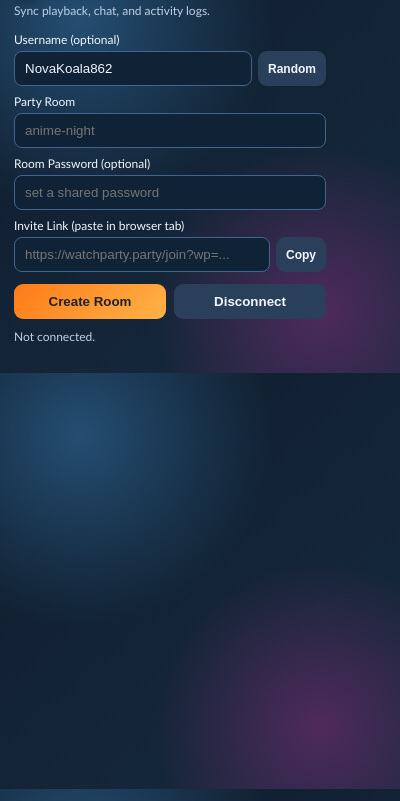
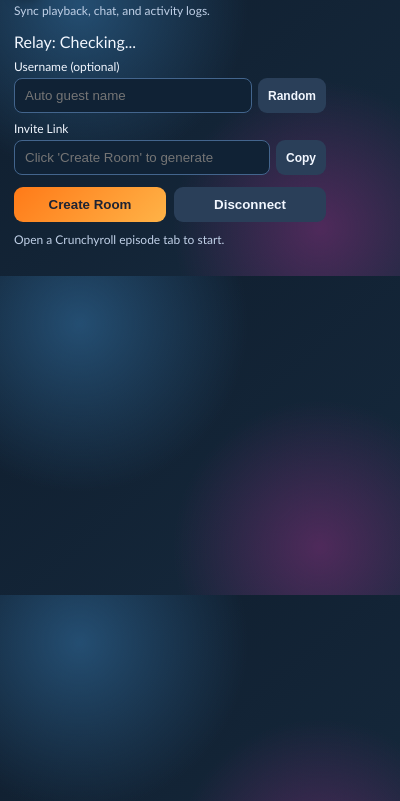
Before and after one commit to Kenan125/Watchparty, a browser extension: page popup.html in a window 400 px wide. Shown: the part 43-844 px from the top of the page. Drawn offline with Linux system fonts and the light colour scheme.

Commit message:
Update popup.html

```diff
--- a/popup.html
+++ b/popup.html
@@ -14,21 +14,21 @@
     </div>
     <p class="subtitle">Sync playback, chat, and activity logs.</p>
 
+    <div class="relay-row">
+      <span id="relayDot" class="dot dot-off"></span>
+      <span id="relayStatus">Relay: Checking...</span>
+      <span id="relayUsers" class="relay-users"></span>
+    </div>
+
     <label for="username">Username (optional)</label>
     <div class="username-row">
       <input id="username" type="text" placeholder="Auto guest name" maxlength="24" />
       <button id="randomNameBtn" type="button" class="secondary slim">Random</button>
     </div>
 
-    <label for="room">Party Room</label>
-    <input id="room" type="text" placeholder="anime-night" maxlength="40" />
-
-    <label for="roomPassword">Room Password (optional)</label>
-    <input id="roomPassword" type="password" placeholder="set a shared password" maxlength="64" />
-
-    <label for="inviteCode">Invite Link (paste in browser tab)</label>
+    <label for="inviteCode">Invite Link</label>
     <div class="invite-row">
-      <input id="inviteCode" type="text" placeholder="https://watchparty.party/join?wp=..." />
+      <input id="inviteCode" type="text" placeholder="Click 'Create Room' to generate" readonly />
       <button id="copyInviteBtn" type="button" class="secondary slim">Copy</button>
     </div>
 
@@ -37,7 +37,7 @@
       <button id="disconnectBtn" class="secondary">Disconnect</button>
     </div>
 
-    <p id="status" class="status">Not connected.</p>
+    <p id="status" class="status">Open a Crunchyroll episode tab to start.</p>
   </main>
   <script src="popup.js"></script>
 </body>
```
